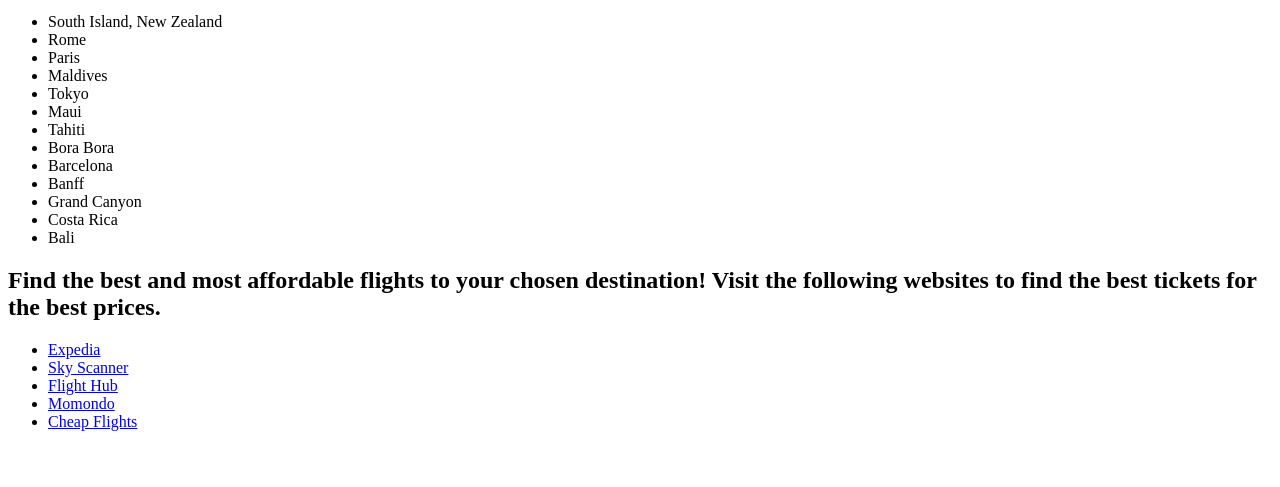
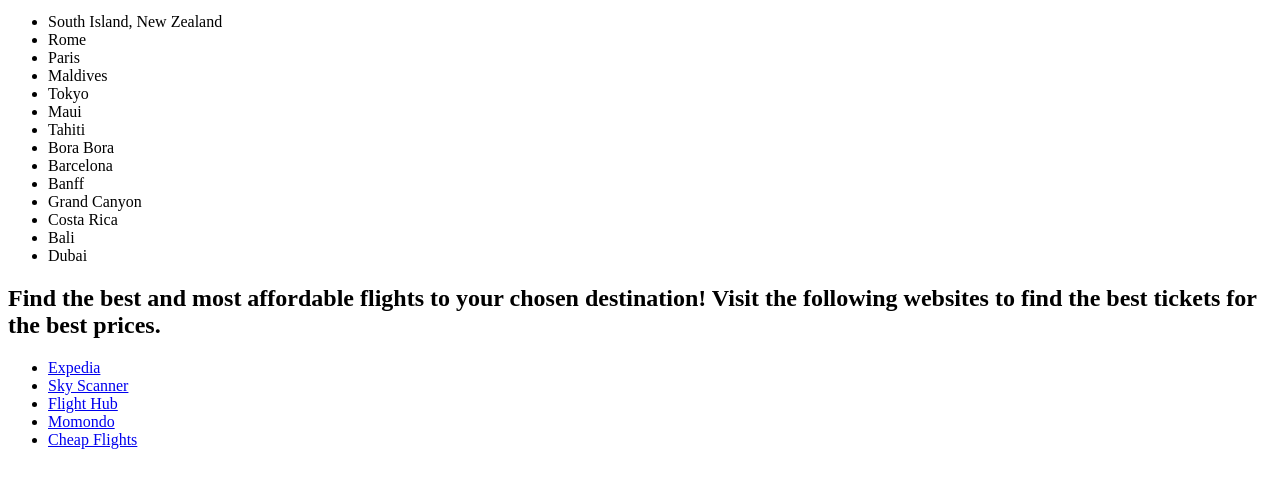
Before and after one commit to Samantasingh/Cpnt-201-a3, a plain HTML site: page index.html in a window 1280 px wide. Shown: the part 101-588 px from the top of the page. Drawn offline with Linux system fonts and the light colour scheme.

Commit message:
added lists

```diff
--- a/index.html
+++ b/index.html
@@ -23,6 +23,7 @@
         <li>Grand Canyon</li>
         <li>Costa Rica</li>
         <li>Bali</li>
+        <li>Dubai</li>
      </ul>
      <h2>Find the best and most affordable flights to your chosen destination! Visit the following websites to find the best tickets for the best prices.</h2>
      <ul>
```
